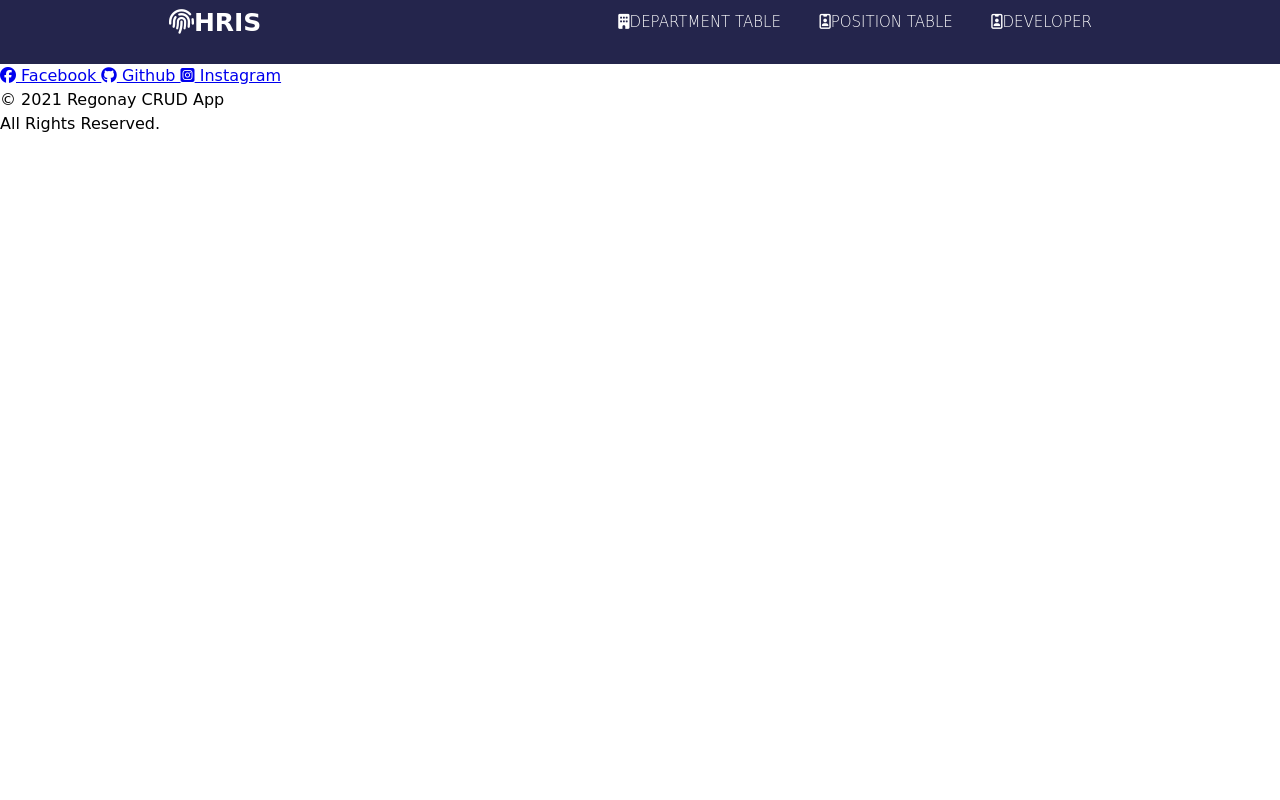
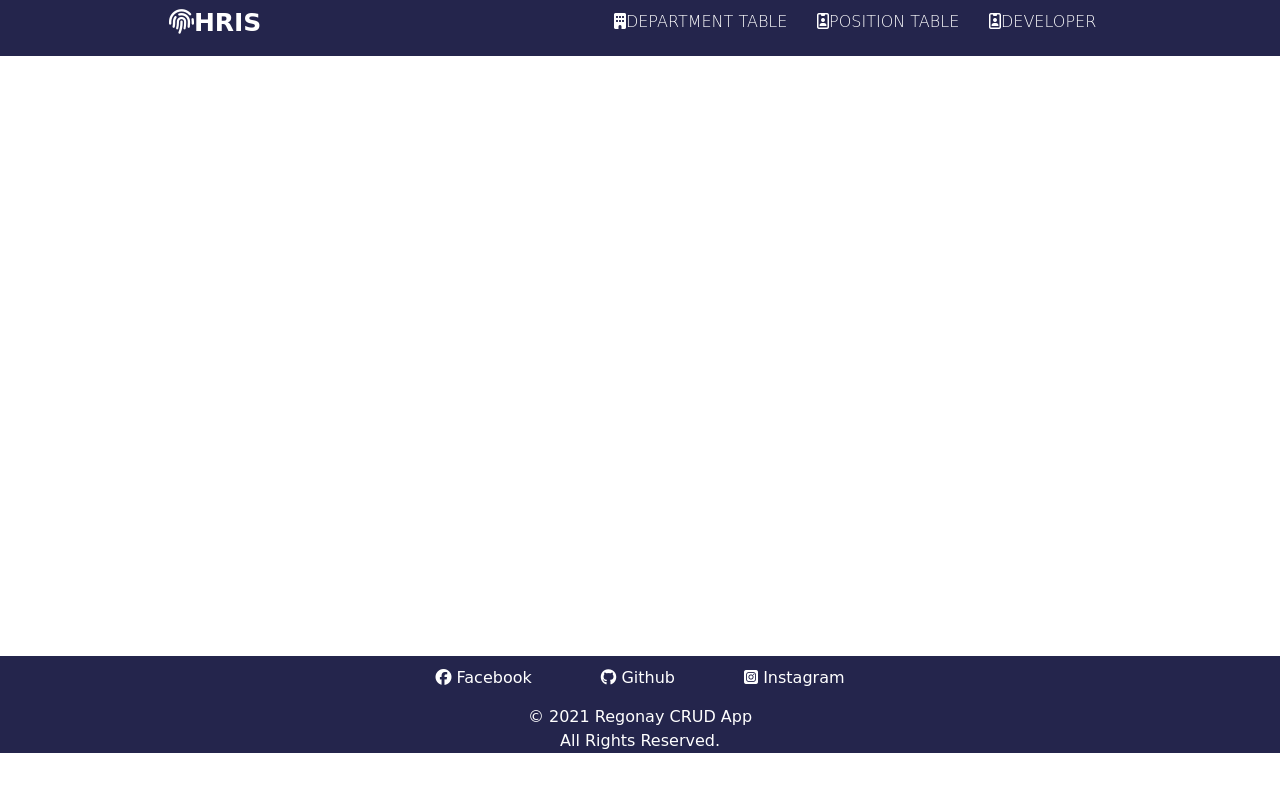
Before and after one commit to kennethregonay/M0-CRUD-HRIS, a PHP site: page / in a window 1280 px wide. Run offline with PHP 8.4, Linux system fonts and the light colour scheme; some libraries are stand-ins or nearby versions; some web fonts are replaced.

Commit message:
added a design in the recently added footer in the website.

```diff
--- a/src/style.css
+++ b/src/style.css
@@ -1,5 +1,6 @@
 @import url('https://fonts.googleapis.com/css2?family=Red+Rose:wght@600&display=swap');
 
+/*initial Design | Configuration*/
 *{
   padding: 0px;
   margin: 0px;
@@ -13,15 +14,26 @@ body{
 }
 
 
+.content {
+    min-height: 600px;
+  padding: 20px;
+  width: 80%;
+  overflow: hidden;
+}
 
-
+.container{
+        width: 80%;
+    margin: auto;
+    overflow: hidden;
+}
 /*Navigation Design*/
 nav {
     display: flex;
     justify-content: space-around;
-    min-height: 8vh;
+    min-height: 7vh;
     background-color: #24254c;
     padding-top: 10px;
+    transition: all .5s ease;
 }
 
 .logo a {
@@ -47,11 +59,67 @@ nav {
     color: #ffffff;
     text-decoration: none;
     font-weight: lighter;
-    font-size: 15px;
+    font-size: 16px;
+    transition: all .5s ease;
 }
 .nav-links a:hover{
     color: tomato;
 }
+
+
+/*footer Design*/
+footer{
+    background: #24254c;
+    color: #ffffff;
+    text-align: center;
+    min-height: fit-content;
+    margin: auto;
+    overflow: hidden;
+    transition: all .5s ease;
+}
+
+footer .socials{
+    flex: 0 0 100%;
+    max-width: 100%;
+    padding: 10px;
+    text-align: center;
+}
+
+footer .socials a{
+    color: #fff;
+    text-decoration: none;
+    padding: 10px;
+    margin: 0px 12px;
+    transition: all .5s ease;
+    padding: 20px;
+}
+footer .socials a:hover{
+    color: tomato;
+}
+
+.copyright p {
+    float:left;
+    padding: 0px;
+    width: 100%;
+}
+.copyright p:first-child{
+    padding-top: 5px;
+}
+
+
+
+
+
+
+
+
+
+
+
+
+
+
+
 
 /*Responsive and mobile view Design*/
 .mobile-view{
@@ -64,8 +132,6 @@ nav {
     background-color: #fff;
     margin: 5px;
 }
-
-/*Responsive*/
 @media screen and (max-width:1024px){
    .nav-links{
        width: 60%;
```
